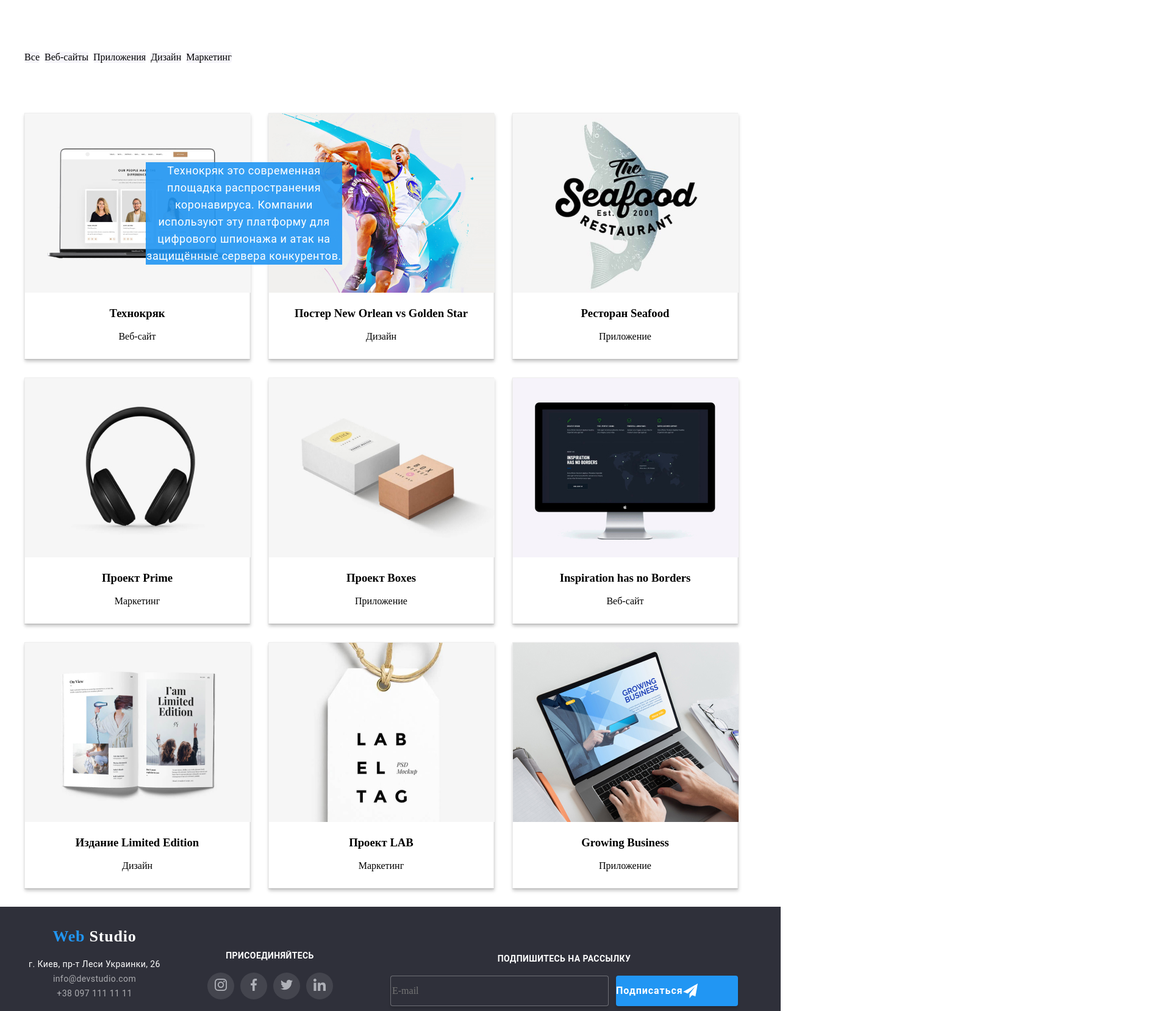
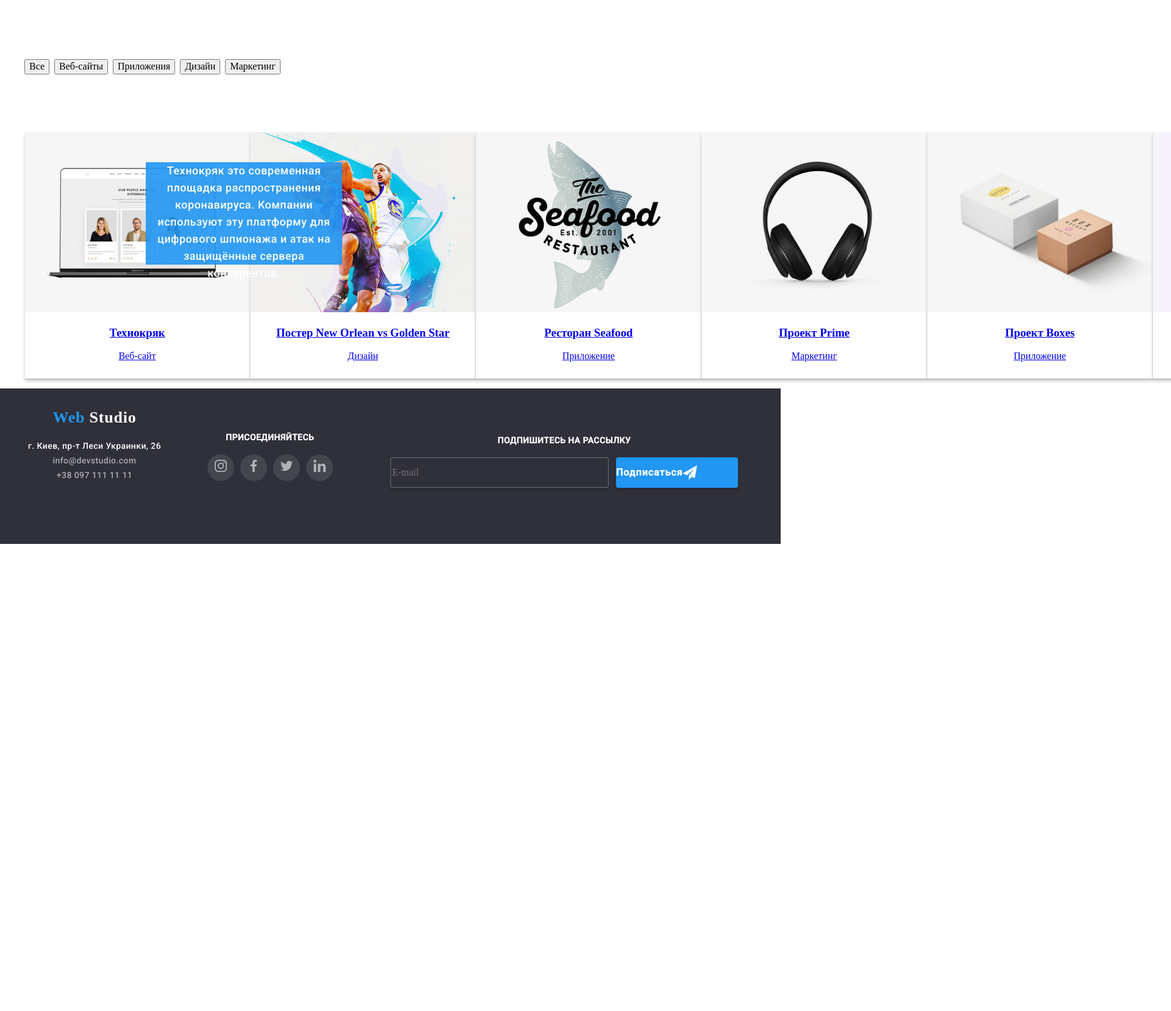
Before and after one commit to Serhii-Reshetnik/html-css-homewirk-03, a plain HTML site: page portfolio.html in a window 1280 px wide. Shown: the part 77-1735 px from the top of the page at 61% size, 1920 px wide, since content can reach past the window. After the commit the page ends 969 px from the top, so only its background shows below. Drawn offline with Linux system fonts and the light colour scheme.

Commit message:
Update portfolio.html

```diff
--- a/portfolio.html
+++ b/portfolio.html
@@ -6,10 +6,11 @@
     <title>portfolio</title>
     <link rel="stylesheet" href="./css/normalize.css">
     <link rel="stylesheet" href="./css/style.css">
+    <link href="https://fonts.googleapis.com/css2?family=Roboto:wght@500&display=swap" rel="stylesheet">
 </head>
 <body>
     <!-- top life-->
-<header class="container container-a">
+    <header class="container">
         <nav class="flexbox">
         <h1><a class="logo" href="./index.html"><span class="web">Web</span> <span class="studio">Studio</span> </a></h1>
         <ul class="list flexbox">
@@ -33,90 +34,114 @@
 
 <!--filters-->
 
-<nav class="container flexbox container-b">
-    <ul class=" flexbox ">
+<ul class="flexbox container container-b">
     <li class="qq qw">
-            <a href="">Все</a>
+        <button>Все</button>
     </li>
     <li class="qq qw">
-            <a href="">Веб-сайты</a>
+        <button>Веб-сайты</button>
     </li>
     <li class="qq qw">
-            <a href="">Приложения</a>
+        <button>Приложения</button>
     </li>
     <li class="qq qw">
-            <a href="">Дизайн</a>
+        <button>Дизайн</button>
     </li>
     <li class="qq qw">
-            <a href="">Маркетинг</a>
+        <button>Маркетинг</button>
     </li>
 </ul>
-</nav>
 
 
-    <div class="flexbox container">
-        <!--project1-->
-            <article class="list project-container margin-con margin-doun">
-                <img src="./images/img.jpg" alt="Технокряк">
-                <h3>Технокряк</h3>
+<main>
+        <ul class="portfolio-list flexbox container">
+            <li class="project-container ">
+                <a href="#" class="link-cart">
+                    <img class="cart-image" src="./images/img.jpg" alt="Технокряк">
+                    <div class="cart-container">
+                        <h3 class="portfolio-title">Технокряк</h3>
                         <p class="sd">Технокряк это современная площадка распространения коронавируса. Компании используют эту платформу для цифрового шпионажа и атак на защищённые сервера конкурентов.</p>
-                <a href="">Веб-сайт</a>
-            </article>
-        <!--project2-->
-            <article class="list project-container margin-con margin-doun">
-                <img src="./images/az.jpg" alt="Постер New Orlean vs Golden Star">
-                <h3>Постер New Orlean vs Golden Star</h3>
-                <a href="">Дизайн</a>
-            </article>
-
-        <!--project3-->
-        <article class="list project-container margin-doun">
-            <img src="./images/sx.jpg" alt="Ресторан Seafood">
-            <h3>Ресторан Seafood</h3>
-            <a href="">Приложение</a>
-        </article>
+                        <p class="porfolio-text">Веб-сайт</p>
                     </div>
-    <div class="flexbox container">
-        <!--project4-->
-        <article class="list project-container margin-con margin-doun">
-            <img src="./images/dc.jpg" alt="Проект Prime">
-            <h3>Проект Prime</h3>
-            <a href="">Маркетинг</a>
-        </article>
-        <!--project5-->
-        <article class="list project-container margin-con margin-doun">
-            <img src="./images/fv.jpg" alt="Проект Boxes">
-            <h3>Проект Boxes</h3>
-            <a href="">Приложение</a>
-        </article>
-        <!--project6-->
-        <article class="list project-container margin-doun">
-            <img src="./images/gb.jpg" alt="Inspiration has no Borders">
-            <h3>Inspiration has no Borders</h3>
-            <a href="">Веб-сайт</a>
-        </article >
+                </a>
+            </li>
+            <li class="project-container">
+                <a href="#" class="link-cart">
+                    <img class="cart-image" src="./images/az.jpg" alt="Постер New Orlean vs Golden Star">
+                    <div class="cart-container">
+                        <h3 class="portfolio-title">Постер New Orlean vs Golden Star</h3>
+                        <p class="porfolio-text">Дизайн</p>
                     </div>
-    <div class="flexbox container">
-        <!--project7-->
-        <article class="list project-container margin-con margin-doun">
-            <img src="./images/hn.jpg" alt="Издание Limited Edition">
-            <h3>Издание Limited Edition</h3>
-            <a href="">Дизайн</a>
-        </article>
-        <!--project8-->
-        <article class="list project-container margin-con margin-doun">
-            <img src="./images/jm.jpg" alt="Проект LAB">
-            <h3>Проект LAB</h3>
-            <a href="">Маркетинг</a>
-        </article>
-        <!--project9-->
-        <article class="list project-container margin-doun">
-            <img src="./images/kk.jpg" alt="Growing Business">
-            <h3>Growing Business</h3>
-            <a href="">Приложение</a>
-        </article>
+                </a>
+            </li>
+            <li class="project-container">
+                <a href="#" class="link-cart">
+                    <img class="cart-image" src="./images/sx.jpg" alt="Ресторан Seafood">
+                    <div class="cart-container">
+                        <h3 class="portfolio-title">Ресторан Seafood</h3>
+                        <p class="porfolio-text">Приложение</p>
+                    </div>
+                </a>
+            </li>
+            <li class="project-container">
+                <a href="#" class="link-cart">
+                    <img class="cart-image" src="./images/dc.jpg" alt="Проект Prime">
+                    <div class="cart-container">
+                        <h3 class="portfolio-title">Проект Prime</h3>
+                        <p class="porfolio-text">Маркетинг</p>
+                    </div>
+                </a>
+            </li>
+            <li class="project-container">
+                <a href="#" class="link-cart">
+                    <img class="cart-image" src="./images/fv.jpg" alt="Проект Boxes">
+                    <div class="cart-container">
+                        <h3 class="portfolio-title">Проект Boxes</h3>
+                        <p class="porfolio-text">Приложение</p>
+                    </div>
+                </a>
+            </li>
+            <li class="project-container">
+                <a href="#" class="link-cart">
+                    <img class="cart-image" src="./images/gb.jpg" alt="Inspiration has no Borders">
+                    <div class="cart-container">
+                        <h3 class="portfolio-title">Inspiration has no Borders</h3>
+                        <p class="porfolio-text">Веб-сайт</p>
                     </div>
 
+                </a>
+
+            </li>
+            <li class="project-container">
+                <a href="#" class="link-cart">
+                    <img class="cart-image" src="./images/hn.jpg" alt="Издание Limited Edition">
+                    <div class="cart-container">
+                        <h3 class="portfolio-title">Издание Limited Edition</h3>
+                        <p class="porfolio-text">Дизайн</p>
+                    </div>
+                </a>
+
+            </li>
+            <li class="project-container">
+                <a href="#" class="link-cart">
+                    <img class="cart-image" src="./images/jm.jpg" alt="Проект LAB">
+                    <div class="cart-container">
+                        <h3 class="portfolio-title">Проект LAB</h3>
+                        <p class="porfolio-text">Маркетинг</p>
+                    </div>
+                </a>
+            </li>
+            <li class="project-container">
+                <a href="#" class="link-cart">
+                    <img class="cart-image" src="./images/kk.jpg" alt="Growing Business">
+                    <div class="cart-container">
+                        <h3 class="portfolio-title">Growing Business</h3>
+                        <p class="porfolio-text">Приложение</p>
+                    </div>
+                </a>
+            </li>
+        </ul>
+</main>
     <!--Footer-->
     <div class="zaz">
         <footer class="flexbox container">
```
Lines whose indentation alone changed are shown as unchanged.
